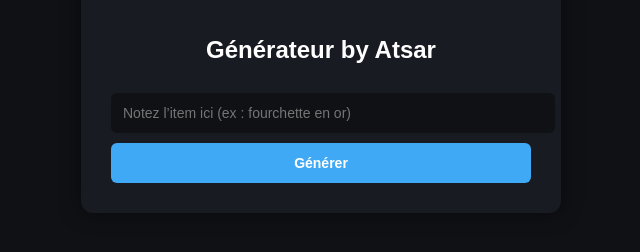
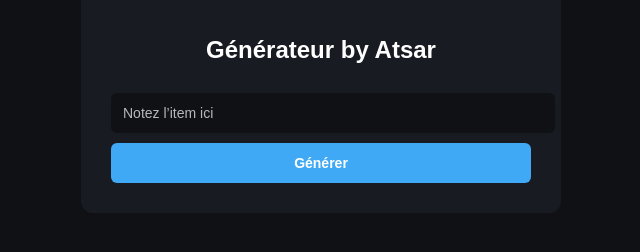
Before and after one commit to thetalymafr-design/mon-site-image, a website: page index.html in a window 1280 px wide. Shown: the part 370-622 px from the top of the page, without its empty margins (319-959 px from the left). Drawn offline with Linux system fonts and the light colour scheme.

Commit message:
Update index.html

```diff
--- a/index.html
+++ b/index.html
@@ -21,7 +21,6 @@
       border-radius:12px;
       width:420px;
       text-align:center;
-      box-shadow:0 0 20px rgba(0,0,0,.5);
     }
     img.logo {
       width:120px;
@@ -38,6 +37,10 @@
     input {
       background:#0f1115;
       color:#fff;
+    }
+    input::placeholder {
+      color:#ffffff;
+      opacity:0.7;
     }
     button {
       background:#3fa9f5;
@@ -60,7 +63,7 @@
 
   <input
     id="prompt"
-    placeholder="Notez l’item ici (ex : fourchette en or)"
+    placeholder="Notez l’item ici"
   >
 
   <button onclick="generateImage()">Générer</button>
```
